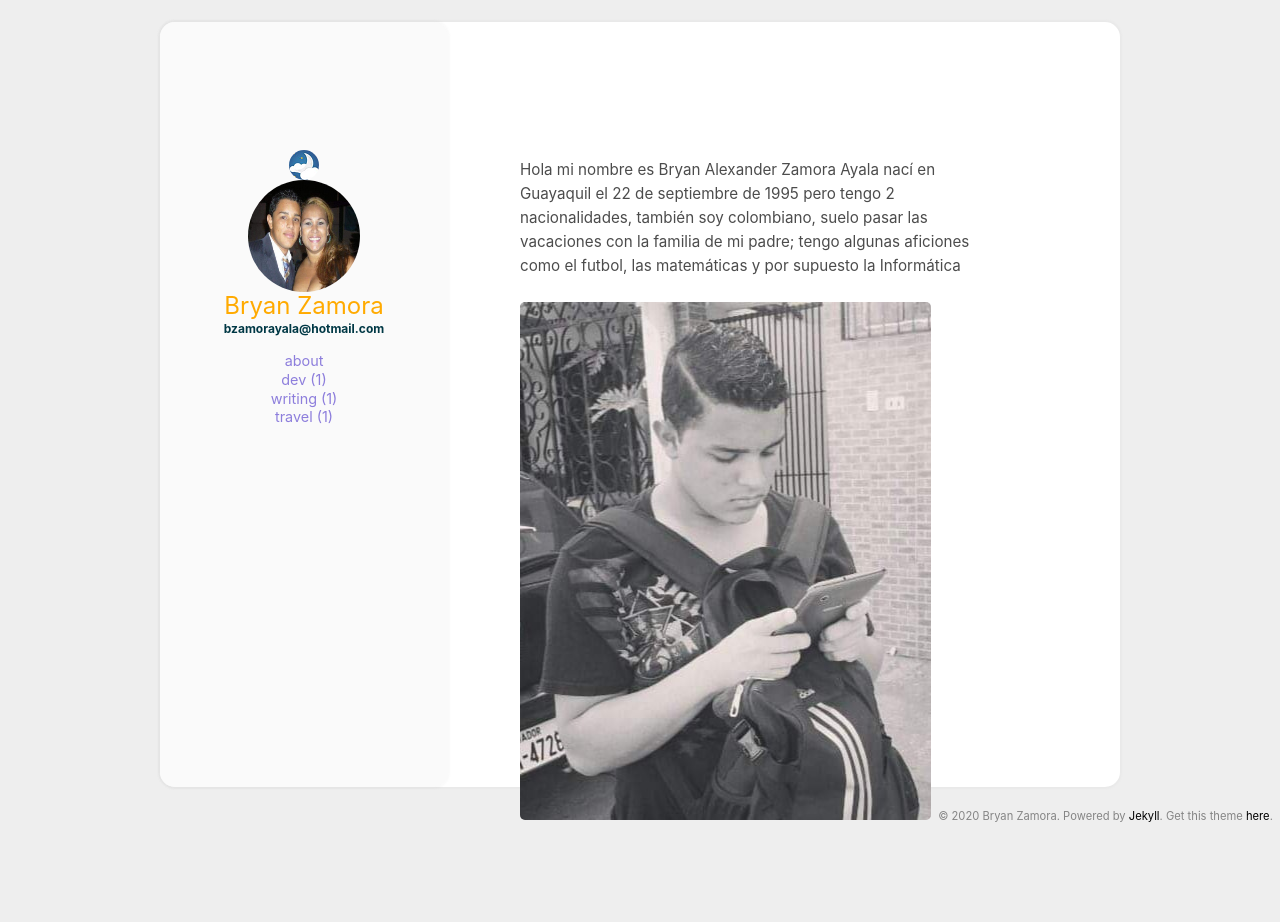
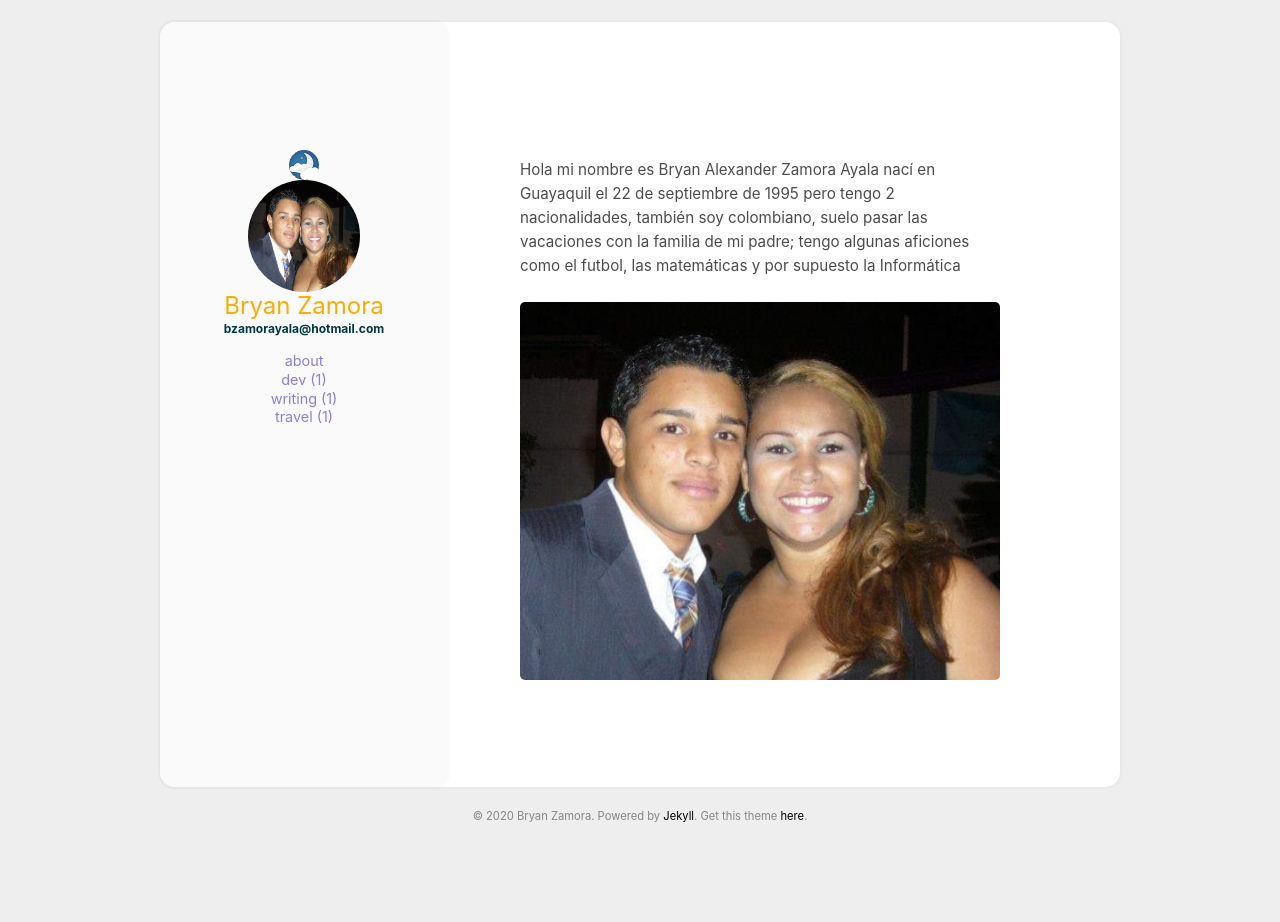
Before and after one commit to bryan2209/blog, a Jekyll site: the page built from aboutme.html, in a window 1280 px wide. Built offline with Jekyll 4.4.1, drawn with Linux system fonts in a browser that asks for light colours.

Commit message:
Update aboutme.html

```diff
--- a/aboutme.html
+++ b/aboutme.html
@@ -8,6 +8,6 @@ layout: page
 Hola mi nombre es Bryan Alexander Zamora Ayala nací en Guayaquil el 22 de septiembre de 1995 pero tengo 2 nacionalidades, también soy colombiano, suelo pasar las vacaciones con la familia de mi padre; tengo algunas aficiones  como el futbol, las matemáticas y por supuesto la Informática
 
         <br><br>
-        <img src="https://starry99.github.io/catbook/assets/img/cat1.jpg">
+        <img src="https://starry99.github.io/catbook/assets/img/cat.jpg">
     </p>
 </section>
```
